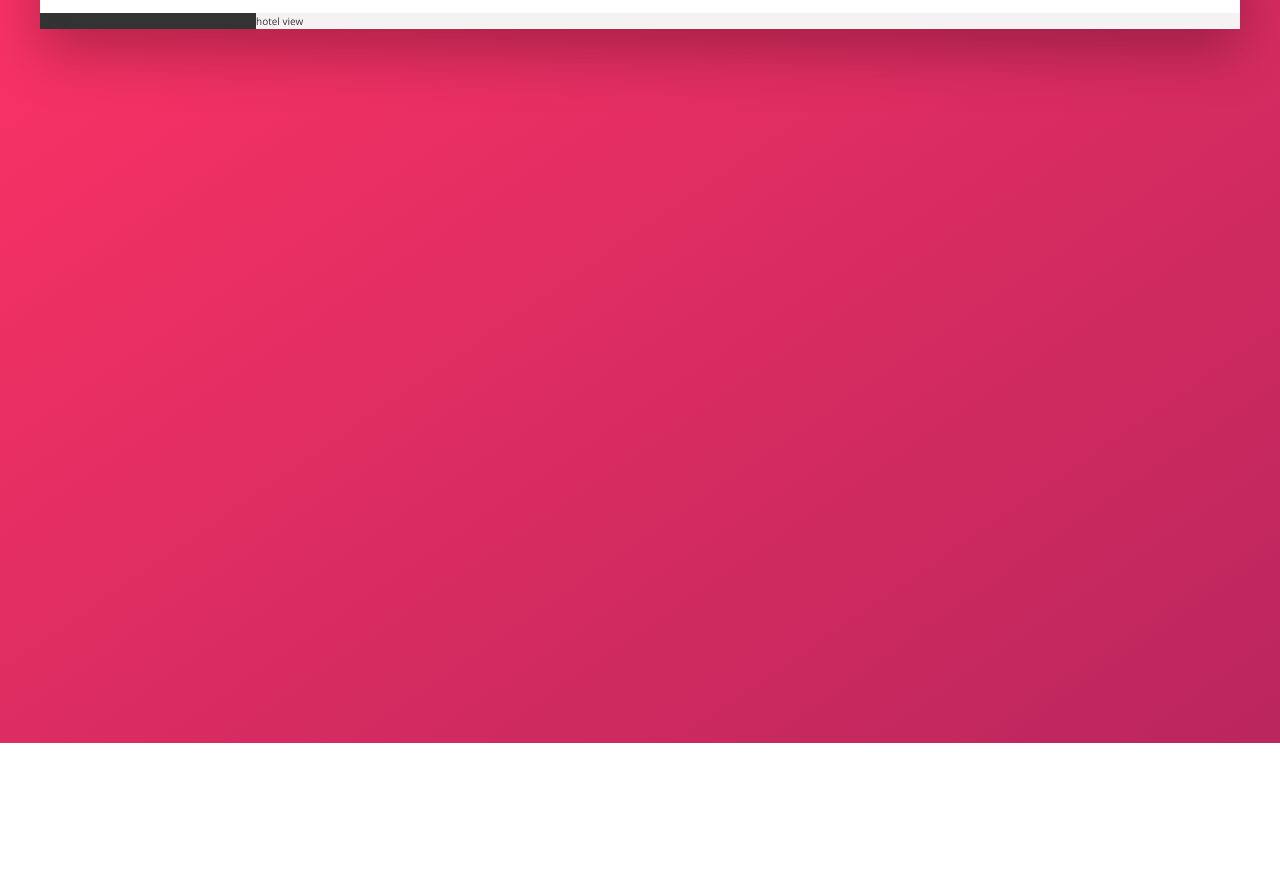
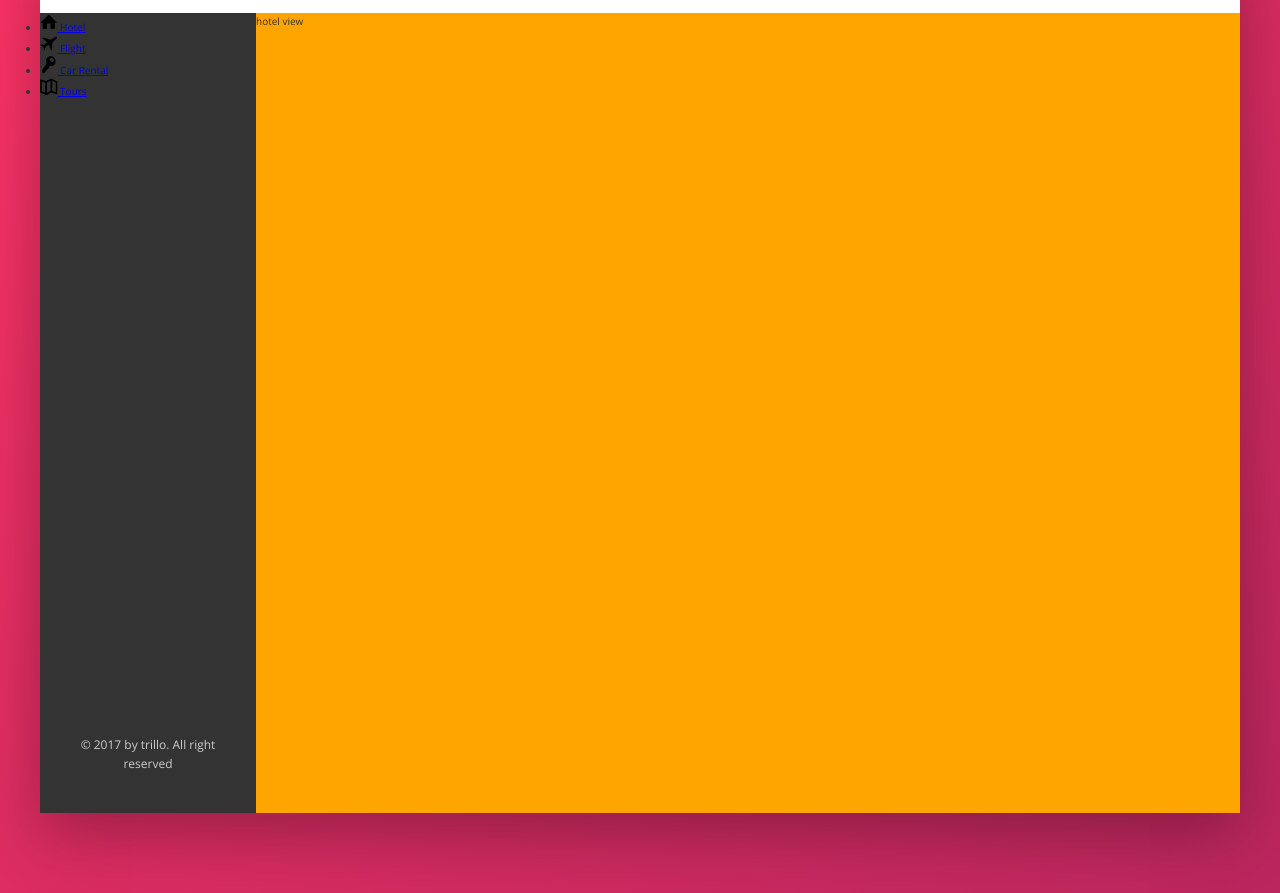
Before and after one commit to ChrisFelicien/Trillo, a plain HTML site: page index.html in a window 1280 px wide. Shown: the part 137-1030 px from the top of the page. Before the commit the page ends 880 px from the top, so only its background shows below. Drawn offline with nearby package versions, Linux system fonts and the light colour scheme.

Commit message:
Add skeleton of sidebar and copywright text

```diff
--- a/css/style.css
+++ b/css/style.css
@@ -94,6 +94,9 @@
 
 .hotel-view {
   flex: 1;
+  background-color: orange;
+
+  height: 80rem;
 }
 
 /* Header */
@@ -212,3 +215,29 @@
   font-weight: 500;
   text-transform: uppercase;
 }
+
+/* Sidebar navigation */
+
+.sidebar {
+  display: flex;
+  flex-direction: column;
+  justify-content: space-between;
+}
+
+.side-nav {
+}
+
+.side-nav__link {
+}
+
+.side-nav__icon {
+  width: 1.75rem;
+  height: 1.75rem;
+}
+
+.legal p {
+  font-size: 1.2rem;
+  color: var(--color-grey-light-4);
+  text-align: center;
+  padding: 4rem;
+}
--- a/index.html
+++ b/index.html
@@ -53,7 +53,45 @@
         </nav>
       </header>
       <div class="content">
-        <nav class="sidebar">Navigation</nav>
+        <nav class="sidebar">
+          <ul class="side-nav">
+            <li class="side-nav__item">
+              <a href="#" class="side-nav__link">
+                <svg class="side-nav__icon">
+                  <use xlink:href="img/sprite.svg#icon-home"></use>
+                </svg>
+                <span>Hotel</span>
+              </a>
+            </li>
+            <li class="side-nav__item">
+              <a href="#" class="side-nav__link">
+                <svg class="side-nav__icon">
+                  <use xlink:href="img/sprite.svg#icon-aircraft"></use>
+                </svg>
+                <span>Flight</span>
+              </a>
+            </li>
+            <li class="side-nav__item">
+              <a href="#" class="side-nav__link">
+                <svg class="side-nav__icon">
+                  <use xlink:href="img/sprite.svg#icon-key"></use>
+                </svg>
+                <span>Car Rental</span>
+              </a>
+            </li>
+            <li class="side-nav__item">
+              <a href="#" class="side-nav__link">
+                <svg class="side-nav__icon">
+                  <use xlink:href="img/sprite.svg#icon-map"></use>
+                </svg>
+                <span>Tours</span>
+              </a>
+            </li>
+          </ul>
+          <div class="legal">
+            <p>&copy; 2017 by trillo. All right reserved</p>
+          </div>
+        </nav>
         <main class="hotel-view">hotel view</main>
       </div>
     </div>
```
